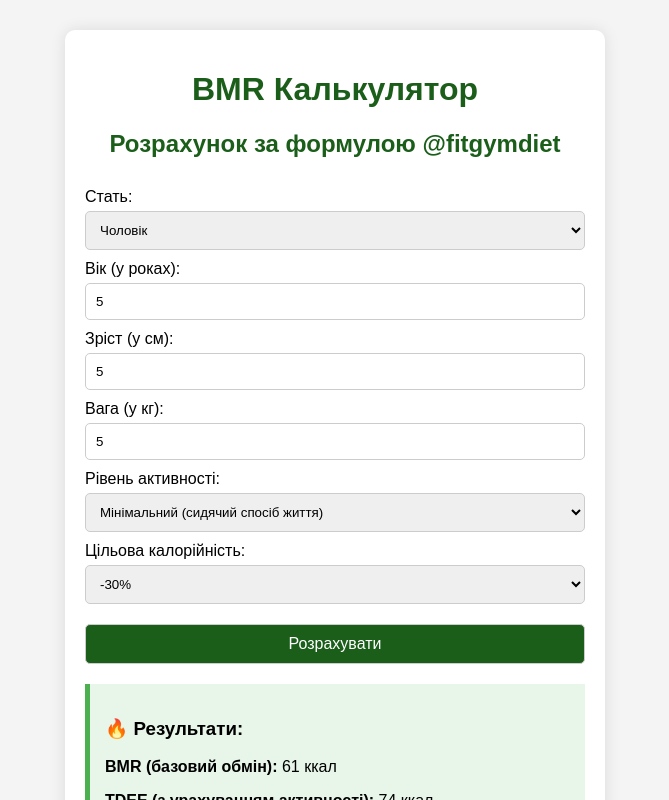
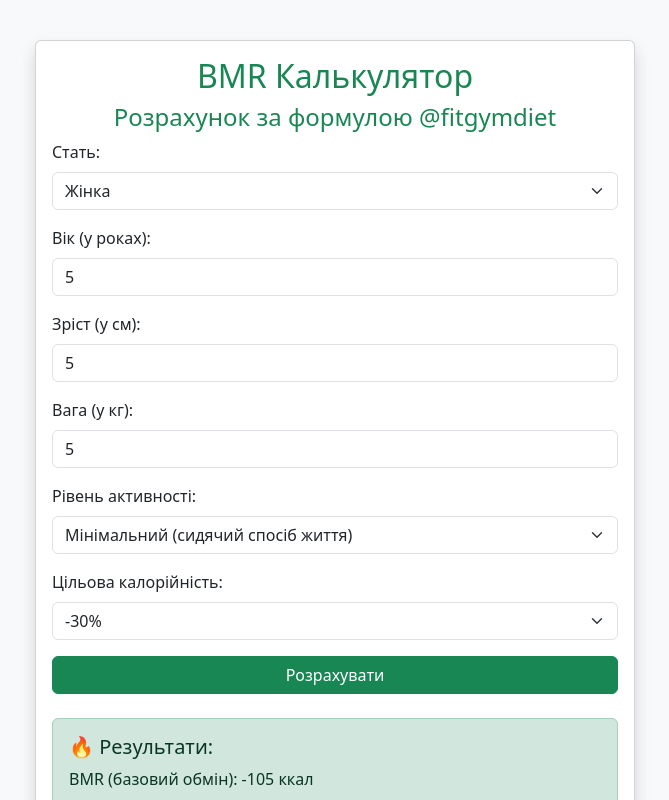
Before and after one commit to CREED-DFX/bmr-calculator, a plain HTML site: page index.html in a window 1280 px wide. Both pictures are taken after typing "5", "5", "5" into the empty fields and a click on the button "Розрахувати". Shown: the top 800 px of the page, without its empty margins (305-974 px from the left). Drawn offline with nearby package versions, Linux system fonts and the light colour scheme.

Commit message:
Update index.html

```diff
--- a/index.html
+++ b/index.html
@@ -1,62 +1,120 @@
 
-<!DOCTYPE html>
-<html lang="uk">
-<head>
+<!DOCTYPE html><html lang="uk"><head>
   <meta charset="UTF-8">
   <meta name="viewport" content="width=device-width, initial-scale=1.0">
   <title>BMR Калькулятор</title>
-    <link rel="stylesheet" href="style.css">
-</head>
-<body>
-    <div class="container">
-        <h1>BMR Калькулятор</h1>
-        <h2>Розрахунок за формулою @fitgymdiet</h2>
-        <form id="bmr-form">
-            <label for="gender">Стать:</label>
-            <select id="gender" required>
+  <link href="https://cdn.jsdelivr.net/npm/bootstrap@5.3.0/dist/css/bootstrap.min.css" rel="stylesheet">
+  <style>
+    body {
+      background-color: #f8f9fa;
+    }
+    .card {
+      max-width: 600px;
+      margin: 40px auto;
+    }
+  </style>
+</head><body>
+  <div class="card shadow">
+    <div class="card-body">
+      <h2 class="text-center text-success">BMR Калькулятор</h2>
+      <h4 class="text-center text-success">Розрахунок за формулою @fitgymdiet</h4>
+      <form id="bmrForm">
+        <div class="mb-3">
+          <label for="gender" class="form-label">Стать:</label>
+          <select id="gender" class="form-select">
+            <option value="female">Жінка</option>
             <option value="male">Чоловік</option>
-                <option value="female">Жінка</option>
           </select>
+        </div><div class="mb-3">
+      <label for="age" class="form-label">Вік (у роках):</label>
+      <input type="number" id="age" class="form-control" placeholder="Наприклад, 25">
+    </div>
 
-            <label for="age">Вік (у роках):</label>
-            <input type="number" id="age" placeholder="Наприклад, 25" required>
+    <div class="mb-3">
+      <label for="height" class="form-label">Зріст (у см):</label>
+      <input type="number" id="height" class="form-control" placeholder="Наприклад, 170">
+    </div>
 
-            <label for="height">Зріст (у см):</label>
-            <input type="number" id="height" placeholder="Наприклад, 170" required>
+    <div class="mb-3">
+      <label for="weight" class="form-label">Вага (у кг):</label>
+      <input type="number" id="weight" class="form-control" placeholder="Наприклад, 65">
+    </div>
 
-            <label for="weight">Вага (у кг):</label>
-            <input type="number" id="weight" placeholder="Наприклад, 65" required>
-
-            <label for="activity">Рівень активності:</label>
-            <select id="activity" required>
+    <div class="mb-3">
+      <label for="activity" class="form-label">Рівень активності:</label>
+      <select id="activity" class="form-select">
         <option value="1.2">Мінімальний (сидячий спосіб життя)</option>
         <option value="1.375">Низький (легка активність 1–3 рази на тиждень)</option>
         <option value="1.55">Середній (помірна активність 3–5 разів на тиждень)</option>
-                <option value="1.725">Високий (інтенсивне тренування 6–7 разів на тиждень)</option>
-                <option value="1.9">Дуже високий (двічі на день або фізична робота)</option>
+        <option value="1.725">Високий (інтенсивні тренування 6–7 разів на тиждень)</option>
+        <option value="1.9">Дуже високий (фізична праця або тренування двічі на день)</option>
       </select>
+    </div>
 
-            <label for="goal">Цільова калорійність:</label>
-            <select id="goal" required>
-                <option value="0.7">-30%</option>
-                <option value="0.75">-25%</option>
-                <option value="0.8">-20%</option>
-                <option value="0.85">-15%</option>
-                <option value="0.9">-10%</option>
-                <option value="0.95">-5%</option>
-                <option value="1">0%</option>
-                <option value="1.05">+5%</option>
-                <option value="1.1">+10%</option>
-                <option value="1.15">+15%</option>
-                <option value="1.2">+20%</option>
-                <option value="1.25">+25%</option>
-                <option value="1.3">+30%</option>
+    <div class="mb-3">
+      <label for="goal" class="form-label">Цільова калорійність:</label>
+      <select id="goal" class="form-select">
+        <option value="-0.3">-30%</option>
+        <option value="-0.25">-25%</option>
+        <option value="-0.2">-20%</option>
+        <option value="-0.15">-15%</option>
+        <option value="-0.1">-10%</option>
+        <option value="-0.05">-5%</option>
+        <option value="0">0%</option>
+        <option value="0.05">+5%</option>
+        <option value="0.1">+10%</option>
+        <option value="0.15">+15%</option>
+        <option value="0.2">+20%</option>
+        <option value="0.25">+25%</option>
+        <option value="0.3">+30%</option>
       </select>
+    </div>
 
-            <button type="submit">Розрахувати</button>
+    <div class="d-grid gap-2">
+      <button type="submit" class="btn btn-success">Розрахувати</button>
+    </div>
   </form>
-        <div id="result" class="result"></div>
+
+  <div id="results" class="mt-4" style="display:none">
+    <div class="alert alert-success">
+      <h5 class="mb-2">🔥 Результати:</h5>
+      <p id="bmrResult"></p>
+      <p id="tdeeResult"></p>
+      <p id="goalCaloriesResult"></p>
     </div>
-    <script src="script.js"></script>
-</body>
-</html>
+  </div>
+</div>
+
+  </div>  <script>
+    document.getElementById("bmrForm").addEventListener("submit", function (e) {
+      e.preventDefault();
+
+      const gender = document.getElementById("gender").value;
+      const age = parseInt(document.getElementById("age").value);
+      const height = parseInt(document.getElementById("height").value);
+      const weight = parseInt(document.getElementById("weight").value);
+      const activity = parseFloat(document.getElementById("activity").value);
+      const goal = parseFloat(document.getElementById("goal").value);
+
+      if (isNaN(age) || isNaN(height) || isNaN(weight)) {
+        alert("Будь ласка, заповніть усі поля коректно.");
+        return;
+      }
+
+      let bmr;
+      if (gender === "male") {
+        bmr = 10 * weight + 6.25 * height - 5 * age + 5;
+      } else {
+        bmr = 10 * weight + 6.25 * height - 5 * age - 161;
+      }
+
+      const tdee = bmr * activity;
+      const goalCalories = tdee * (1 + goal);
+
+      document.getElementById("bmrResult").textContent = `BMR (базовий обмін): ${Math.round(bmr)} ккал`;
+      document.getElementById("tdeeResult").textContent = `TDEE (з урахуванням активності): ${Math.round(tdee)} ккал`;
+      document.getElementById("goalCaloriesResult").textContent = `Цільова калорійність: ${Math.round(goalCalories)} ккал`;
+
+      document.getElementById("results").style.display = "block";
+    });
+  </script></body></html>
```
Lines whose indentation alone changed are shown as unchanged.
